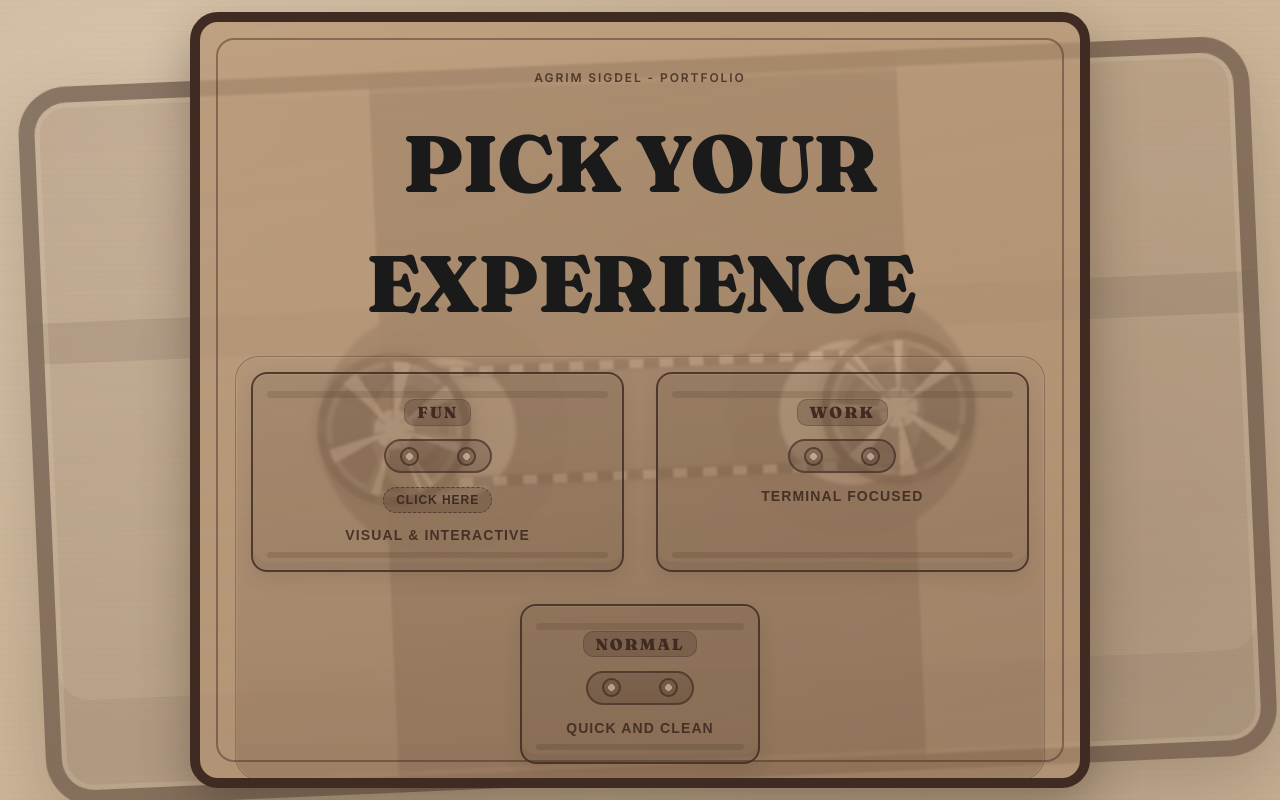
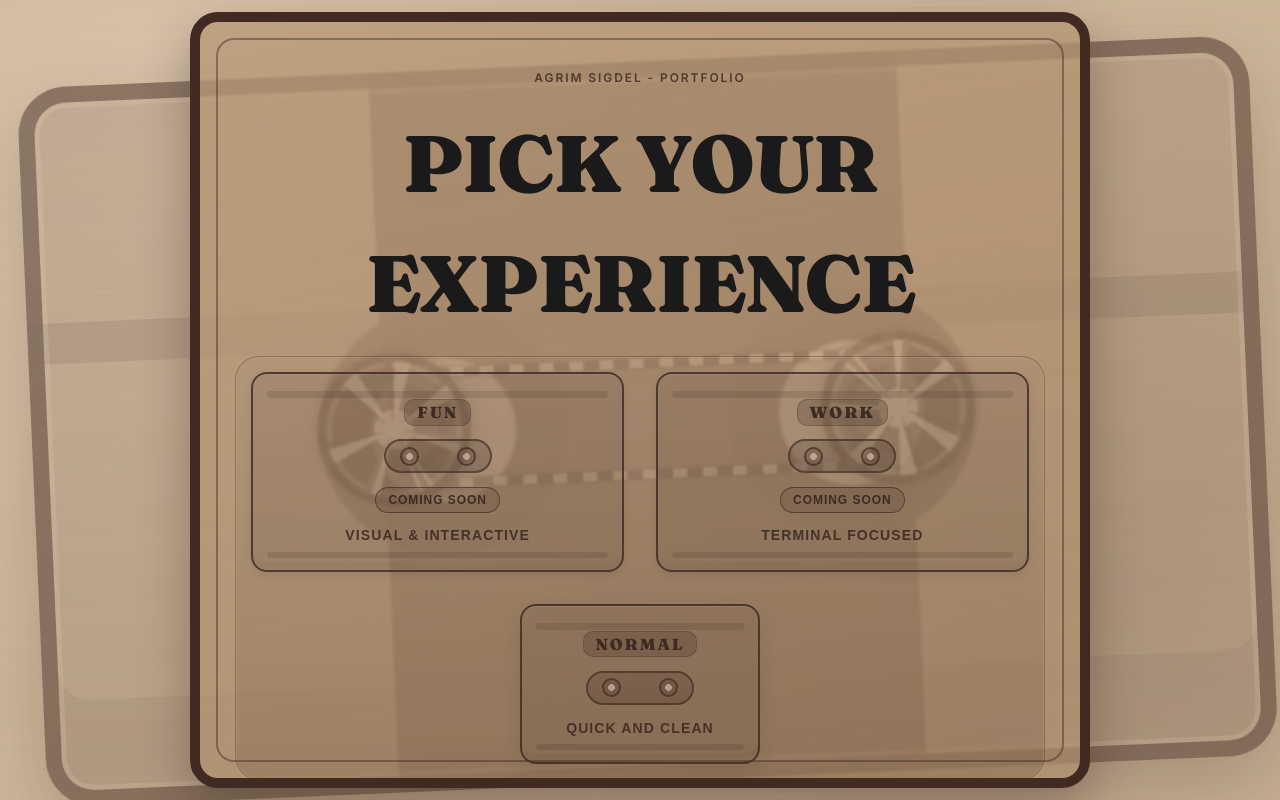
Before and after one commit to Agrim-Sigdel/Portfolio, a React (Vite) app: page / in a window 1280 px wide. Built offline with nearby package versions, Linux system fonts and the light colour scheme.

Commit message:
Coming soon

```diff
--- a/src/features/modeSelection/ui/ModeSelector.css
+++ b/src/features/modeSelection/ui/ModeSelector.css
@@ -579,6 +579,24 @@
     0 8px 18px rgba(63, 43, 34, 0.12);
 }
 
+.mode-button:disabled {
+  cursor: not-allowed;
+}
+
+.mode-button.is-locked {
+  opacity: 0.58;
+  filter: grayscale(0.15);
+  box-shadow:
+    inset 0 1px 0 rgba(228, 210, 189, 0.08),
+    inset 0 -8px 0 rgba(63, 43, 34, 0.04),
+    0 4px 10px rgba(63, 43, 34, 0.1);
+}
+
+.mode-button.is-locked .mode-button-cta {
+  background: rgba(63, 43, 34, 0.16);
+  border-style: solid;
+}
+
 .mode-selector .mode-button,
 .mode-selector .mode-button:focus,
 .mode-selector .mode-button:active {
@@ -690,12 +708,12 @@
   text-transform: uppercase;
 }
 
-.fun-button:hover .mode-button-cta {
+.fun-button:not(.is-locked):hover .mode-button-cta {
   background: rgba(63, 43, 34, 0.92);
   color: var(--tape-highlight);
 }
 
-.fun-button:hover {
+.fun-button:not(.is-locked):hover {
   background: linear-gradient(
     180deg,
     rgba(228, 210, 189, 0.7) 0%,
@@ -706,7 +724,7 @@
   box-shadow: 0 12px 24px rgba(63, 43, 34, 0.22);
 }
 
-.mode-selector .fun-button:hover {
+.mode-selector .fun-button:not(.is-locked):hover {
   background: linear-gradient(
     180deg,
     rgba(228, 210, 189, 0.7) 0%,
@@ -714,7 +732,7 @@
   );
 }
 
-.work-button:hover {
+.work-button:not(.is-locked):hover {
   background: linear-gradient(
     180deg,
     rgba(222, 204, 184, 0.7) 0%,
@@ -725,7 +743,7 @@
   box-shadow: 0 12px 24px rgba(63, 43, 34, 0.22);
 }
 
-.mode-selector .work-button:hover {
+.mode-selector .work-button:not(.is-locked):hover {
   background: linear-gradient(
     180deg,
     rgba(222, 204, 184, 0.7) 0%,
--- a/src/features/modeSelection/ui/ModeSelector.jsx
+++ b/src/features/modeSelection/ui/ModeSelector.jsx
@@ -1,6 +1,12 @@
 import React, { useEffect, useRef, useState } from 'react';
 import { motion as Motion } from 'framer-motion';
 import './ModeSelector.css';
+
+const AVAILABLE_MODES = {
+    fun: false,
+    work: false,
+    normal: true
+};
 
 const ModeSelector = ({ onSelectMode }) => {
     const [ripples, setRipples] = useState([]);
@@ -18,7 +24,7 @@ const ModeSelector = ({ onSelectMode }) => {
     }, []);
 
     const handleModeClick = (mode) => {
-        if (isSwitching) {
+        if (isSwitching || !AVAILABLE_MODES[mode]) {
             return;
         }
 
@@ -126,9 +132,9 @@ const ModeSelector = ({ onSelectMode }) => {
 
                 <div className="mode-buttons">
                     <Motion.button
-                        className="mode-button fun-button"
+                        className="mode-button fun-button is-locked"
                         onClick={() => handleModeClick('fun')}
-                        disabled={isSwitching}
+                        disabled={isSwitching || !AVAILABLE_MODES.fun}
                         initial={{ x: -50, opacity: 0 }}
                         animate={{ x: 0, opacity: 1 }}
                         transition={{ delay: 0.7, duration: 0.8 }}
@@ -137,14 +143,14 @@ const ModeSelector = ({ onSelectMode }) => {
                     >
                         <span className="mode-button-label">FUN</span>
                         <span className="mode-button-reels" aria-hidden="true"><span></span><span></span></span>
-                        <span className="mode-button-cta">Click here</span>
+                        <span className="mode-button-cta">Coming soon</span>
                         <span className="mode-button-desc">Visual & interactive</span>
                     </Motion.button>
 
                     <Motion.button
-                        className="mode-button work-button"
+                        className="mode-button work-button is-locked"
                         onClick={() => handleModeClick('work')}
-                        disabled={isSwitching}
+                        disabled={isSwitching || !AVAILABLE_MODES.work}
                         initial={{ x: 50, opacity: 0 }}
                         animate={{ x: 0, opacity: 1 }}
                         transition={{ delay: 0.7, duration: 0.8 }}
@@ -153,13 +159,14 @@ const ModeSelector = ({ onSelectMode }) => {
                     >
                         <span className="mode-button-label">WORK</span>
                         <span className="mode-button-reels" aria-hidden="true"><span></span><span></span></span>
+                        <span className="mode-button-cta">Coming soon</span>
                         <span className="mode-button-desc">Terminal focused</span>
                     </Motion.button>
 
                     <Motion.button
                         className="mode-button normal-button"
                         onClick={() => handleModeClick('normal')}
-                        disabled={isSwitching}
+                        disabled={isSwitching || !AVAILABLE_MODES.normal}
                         initial={{ y: 50, opacity: 0 }}
                         animate={{ y: 0, opacity: 1 }}
                         transition={{ delay: 0.9, duration: 0.8 }}
```
